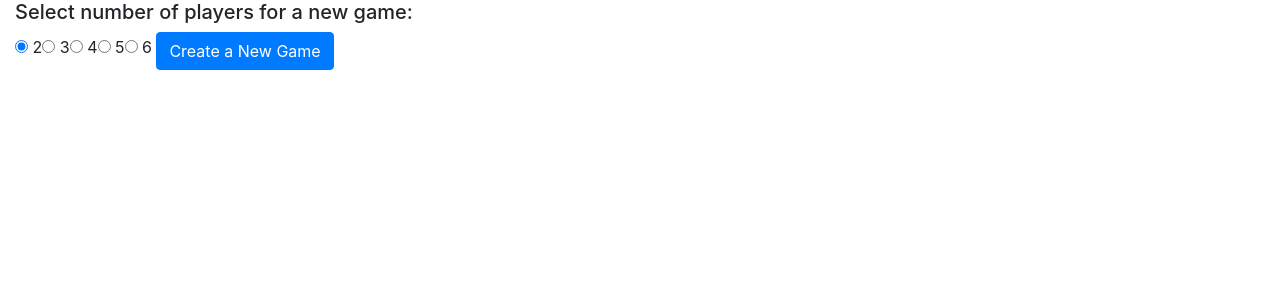
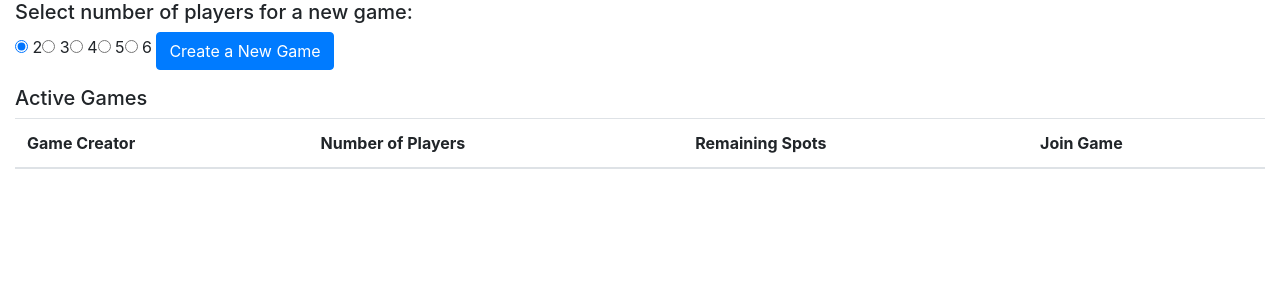
Before and after one commit to dadhia/durak, a Flask app: page /console/ in a window 1280 px wide. Shown: the part 56-356 px from the top of the page. Run offline with Flask 2, Linux system fonts and the light colour scheme; a user stored in the database is signed in; tables that the repository leaves empty hold one stand-in row (values such as "Sample post"); lists and menus that the app fills with data are empty; some libraries are stand-ins or nearby versions.

Commit message:
game creation and lobby table

```diff
--- a/app.py
+++ b/app.py
@@ -3,12 +3,14 @@ from flask import redirect, url_for, render_template
 from flask_bootstrap import Bootstrap
 from flask_login import LoginManager
 from flask_login import current_user, login_user, login_required, logout_user
-from flask_socketio import SocketIO, send, emit
+from flask_socketio import SocketIO, emit
+from flask_socketio import join_room, leave_room
 from forms.user_forms import LoginForm, RegistrationForm
 from flask_sqlalchemy import SQLAlchemy
 from passlib.hash import pbkdf2_sha256
 from sqlalchemy.exc import IntegrityError
-from constants import GENERIC_ERROR_MESSAGE, DUPLICATE_EMAIL, INVALID_LOGIN
+from constants import GENERIC_ERROR_MESSAGE, DUPLICATE_EMAIL, INVALID_LOGIN, LOBBY_ROOM_NAME
+from util import get_game_room_name
 import os
 
 app = Flask(__name__)
@@ -28,7 +30,11 @@ app.config['SQLALCHEMY_TRACK_MODIFICATIONS'] = False
 db = SQLAlchemy(app)
 
 from models.user import User
+from models.game import Game
+from models.game_played import GamePlayed
 db.create_all()
+
+lobby_games = []
 
 
 @app.route('/', methods=['GET'])
@@ -68,7 +74,6 @@ def login():
     if form.validate_on_submit():
         user = User.query.filter(User.email == form.email.data).first()
         if user is not None and pbkdf2_sha256.verify(form.password.data, user.password):
-            print("here")
             login_user(user)
             return redirect(url_for('console'))
     return render_template('index-with-errors.html',
@@ -90,18 +95,77 @@ def logout():
     return redirect(url_for('index'))
 
 
+"""
+Creates a new game.  The game is entered into a database table of games with started = False and cancelled = False.
+Also creates an entry into the games_played table, logging that this user has joined the game.
+Finally, emits this data to the correct rooms.
+"""
 @socketio.on('newGame')
 @login_required
 def new_game(num_players):
-    print(current_user.email + " wants to make a game with " + num_players + " players.")
-    emit('waitingForPlayers', (num_players, '1'))
+    game = Game(game_creator=current_user.id, num_players=int(num_players), started=False, cancelled=False,
+                players_joined=1)
+    db.session.add(game)
+    db.session.commit()
+
+    game_played = GamePlayed(user_id=current_user.id, game_id=game.id, join_position=1)
+    db.session.add(game_played)
+    db.session.commit()
+
+    lobby_games.append(game)
+    game_room_name = get_game_room_name(game.id)
+    join_room(game_room_name)
+    leave_room(LOBBY_ROOM_NAME)
+
+    emit('waitingForPlayers', (num_players, '1', game.id))
+    open_spots = int(num_players) - 1
+    emit('addToOpenGamesTable', (current_user.email, num_players, open_spots, True, game.id), room=LOBBY_ROOM_NAME)
 
 
+"""
+Called when a user logs into their console and connects with a websocket.
+We will send them all available games for them to join.
+"""
+@socketio.on('connect')
+@login_required
+def connect():
+    for game in lobby_games:
+        can_join = game.game_creator is not current_user.id
+        game_creator = User.query.filter_by(User.id == game.game_creator).first()
+        emit('addToOpenGamesTable', (game_creator.email, game.num_players, game.players_joined, can_join, game.id))
+    join_room(LOBBY_ROOM_NAME)
+    # TODO - are they already in a game?
+
+
+"""
+Called when a user disconnects from their console.
+Remove any game that this user has created (should only be one) and broadcast this message to all users.
+"""
+@socketio.on('disconnect')
+@login_required
+def disconnect():
+    for game in lobby_games:
+        if game.game_creator == current_user.id:
+            game.cancelled = True
+            game_to_cancel = Game.query.filter_by(Game.id == game.id).first()
+            game_to_cancel.cancelled = True
+            db.session.commit()
+            lobby_games.remove(game)
+            emit('removeFromOpenGamesTable', game.id, room=LOBBY_ROOM_NAME)
+            # TODO identify any users which have joined and remove them as well
+
+
+"""
+User loader for flask login manager.
+"""
 @login_manager.user_loader
 def user_loader(user_id):
     return User.query.filter(User.id == int(user_id)).first()
 
 
+"""
+Redirects users to the main login screen if they attempt to access something without logging in.
+"""
 @login_manager.unauthorized_handler
 def unauthorized():
     return redirect(url_for('index'))
--- a/constants.py
+++ b/constants.py
@@ -1,3 +1,5 @@
 GENERIC_ERROR_MESSAGE = "Sorry. An error occurred. Please try again."
 INVALID_LOGIN = "Sorry. We couldn't log you in. Please check your username and password and try again."
 DUPLICATE_EMAIL = "Sorry. That username is already registered."
+LOBBY_ROOM_NAME = "LOBBY"
+GAME_ROOM_PREFIX = "GAME_ROOM_NO_"
--- a/templates/console.html
+++ b/templates/console.html
@@ -37,7 +37,7 @@
     {% block main_page_content %}
     <div class="container-fluid">
         {% block page_specific_content %}
-        <row>
+        <row id="createGameBlock">
             <h5>Select number of players for a new game:</h5>
             <div class="btn-group" id="numPlayers">
             <label class="radio-inline"><input type="radio" name="optradio" value="2" checked>   2   </label>
@@ -46,34 +46,63 @@
             <label class="radio-inline"><input type="radio" name="optradio" value="5">   5   </label>
             <label class="radio-inline"><input type="radio" name="optradio" value="6">   6   </label>
             </div>
+            <button type="button" class="btn btn-primary" id="newGameButton">Create a New Game</button>
         </row>
-        <button type="button" class="btn btn-primary" id="newGameButton">Create a New Game</button>
-        <h5 id="loadingText"></h5>
-        <h5 id="logoutWarning"></h5>
+
+        <row id="messageBlock">
+            <p id="loadingText"></p>
+            <p id="logoutWarning"></p>
+        </row>
+
+        <row id="lobby">
+            <h5>Active Games</h5>
+            <table class="table" id="openGamesTable">
+            <thead>
+                <tr>
+                    <th>Game Creator</th>
+                    <th>Number of Players</th>
+                    <th>Remaining Spots</th>
+                    <th>Join Game</th>
+                </tr>
+            </thead>
+        </table>
+        </row>
         <script type="text/javascript">
             $(document).ready(function() {
                 var socket = io.connect('http://127.0.0.1:5000');
 
                 socket.on('connect', function() {
-                    $('#loadingText').hide();
-                    $('#logoutWarning').hide();
+                    $('#messageBlock').hide();
                 });
 
-                socket.on('waitingForPlayers', function(numPlayers, playersJoined) {
-                    console.log("I am now waiting for players.");
-                    $('#numPlayers').hide();
-                    $('#newGameButton').hide();
-                    $('#loadingText').text("You created a game for " + numPlayers +
-                        " people.  Waiting for " + (numPlayers-playersJoined) + " more players...");
-                    $('#loadingText').show();
-                    $('#logoutWarning').text("If you logout, you will end this game!");
-                    $('#logoutWarning').show();
+                socket.on('waitingForPlayers', function(numPlayers, playersJoined, gameID) {
+                    $('#createGameBlock').hide();
+                    $('#loadingText').text("You have joined game #" + gameID + ". " + playersJoined + " players have " +
+                            "joined. Waiting for " + (numPlayers - playersJoined) + " more players to join.");
+                    $('#logoutWarning').text("If you logout, you will cancel this game!");
+                    $('#messageBlock').show();
+                    $('#lobby').hide();
                 });
 
                 $('#newGameButton').on('click', function() {
                     var numPlayers = $('#numPlayers input:radio:checked').val();
                     socket.emit('newGame', numPlayers);
-                })
+                });
+
+                socket.on('addToOpenGamesTable', function(email, numPlayers, remainingSpots, showButton, gameID) {
+                    var buttonID = 'joinGame' + gameID;
+                    var nextRow = "<tr>" + "<td>" + email + "</td>" + "<td>" + numPlayers + "</td>" +
+                        "<td>" + remainingSpots + "</td>" + "<td>";
+                    if (showButton) {
+                        nextRow += '<button type="button" class="btn btn-primary" id="' +  buttonID + '">Join</button>';
+                    }
+                    nextRow += "</td>";
+                    $('#openGamesTable').append(nextRow);
+
+                    $('#' + buttonID).on('click', function() {
+                        socket.emit('joinGame', gameID);
+                    });
+                });
             });
          </script>
         {% endblock %}
--- /dev/null
+++ b/util.py
@@ -0,0 +1,5 @@
+from constants import GAME_ROOM_PREFIX
+
+
+def get_game_room_name(game_id):
+    return GAME_ROOM_PREFIX + str(game_id)
```
Also changed, not shown: models/game.py (added, +11 -0 lines), models/game_played.py (added, +12 -0 lines).
